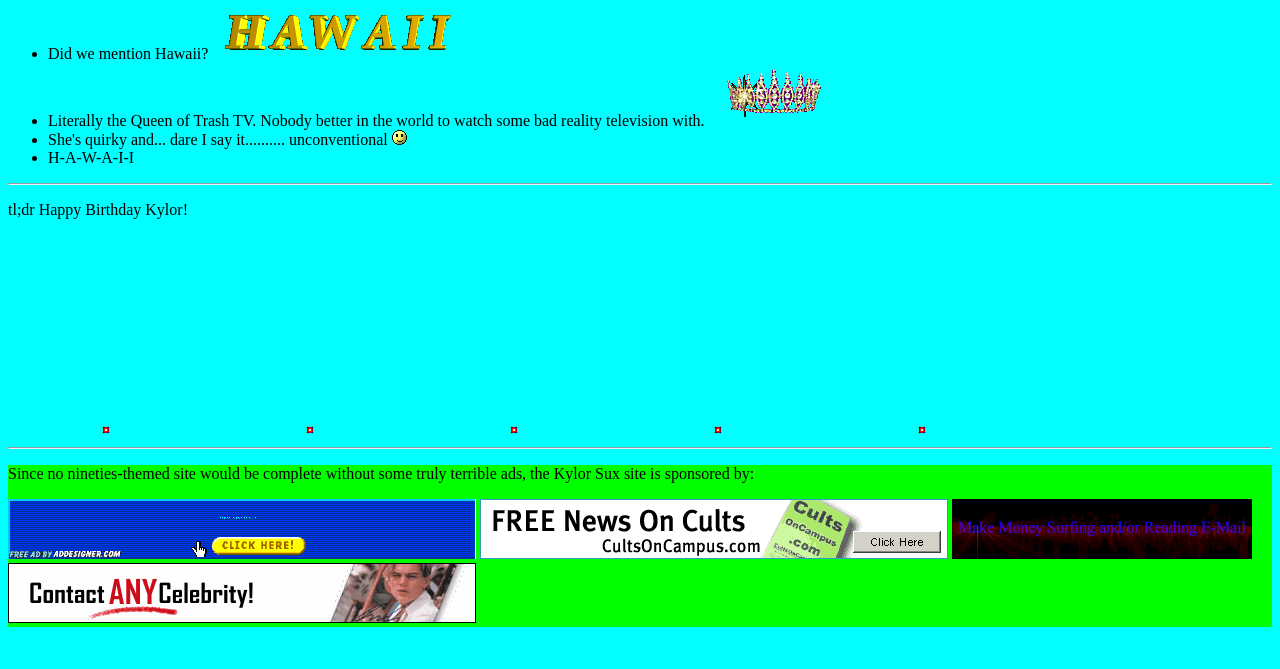
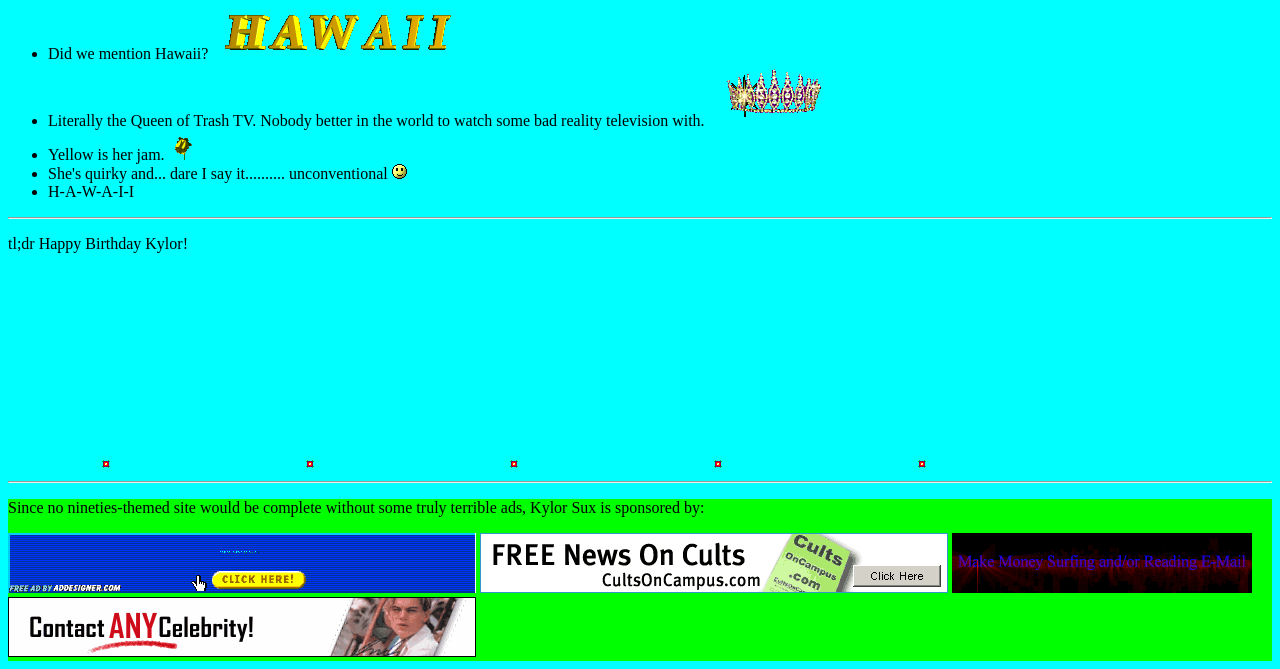
Before and after one commit to samfriedrice/coursera-html5, a plain HTML site: page happybirthday.html in a window 1280 px wide. Shown: the part 1011-1680 px from the top of the page. Before the commit the page ends 1646 px from the top, so only its background shows below. Drawn offline with Linux system fonts and the light colour scheme.

Commit message:
Add files via upload

```diff
--- a/happybirthday.html
+++ b/happybirthday.html
@@ -26,6 +26,7 @@
 					<li>She a swammmmmerrrrrrrrr <img src="images/fish.gif" alt="A misproportioned fish."/></li>
 					<li>Did we mention Hawaii? <img src="images/hawaii-word.gif" alt="The word Hawaii as a gif."/></li>
 					<li>Literally the Queen of Trash TV. Nobody better in the world to watch some bad reality television with. <img src="images/short-crown.gif"/></li>
+					<li>Yellow is her jam. <img src="images/yellowflower.gif" alt="An unfurling yellow sunflower"/></li>
 					<li>She's quirky and... dare I say it.......... unconventional <img src="images/wink.gif" alt="A winking emoji."/></li>
 					<li>H-A-W-A-I-I</li>
 				</ul>
@@ -41,7 +42,7 @@
 			</section>
 			<hr/>
 			<section style="background-color: lime">
-				<p>Since no nineties-themed site would be complete without some truly terrible ads, the Kylor Sux site is sponsored by:</p>
+				<p>Since no nineties-themed site would be complete without some truly terrible ads, Kylor Sux is sponsored by:</p>
 				<img src="images/mail-ad.gif" alt="An ugly mail advertisement."/>
 				<img src="images/cults.gif" alt="An ugly cult advertisement."/>
 				<img src="images/money-banner.gif" alt="An ugly money advertisement."/>
```
